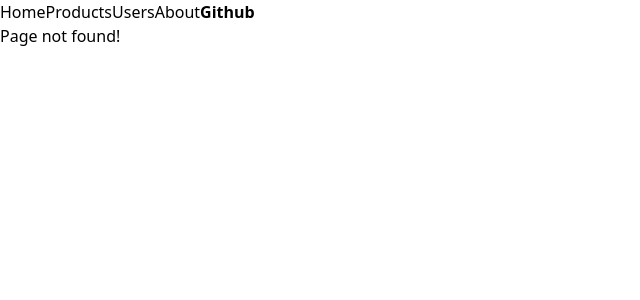
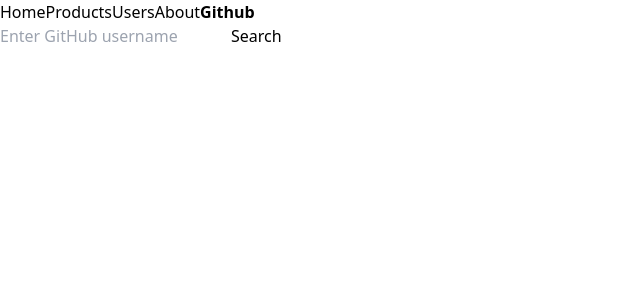
Before and after one commit to shivamshende/React-Router, a React (Vite) app: page /React-Router/github in a window 1280 px wide. Before the commit this address had no page. Shown: the top 300 px of the page, without its empty margins (0-640 px from the left). Built offline with nearby package versions, Linux system fonts and the light colour scheme.

Commit message:
feat - add github profile search feature

```diff
--- a/src/App.jsx
+++ b/src/App.jsx
@@ -9,7 +9,7 @@ import NewProducts from './components/NewProducts'
 import Users from './components/Users'
 import UserDetails from './components/UserDetails'
 import NoMatch from './components/NoMatch'
-// import Github from './components/Github'
+import Github from './components/Github'
 
 function App() {
   return (
@@ -27,7 +27,7 @@ function App() {
           <Route path=':userId' element={<UserDetails />} />
         </Route>
         <Route path='about' element={<About />} />
-        {/* <Route path='github' element={<Github />} /> */}
+        <Route path='github' element={<Github />} />
 
         <Route path='*' element={<NoMatch />} />
       </Routes>
--- a/src/components/Github.jsx
+++ b/src/components/Github.jsx
@@ -0,0 +1,78 @@
+import React, { useState } from 'react';
+
+//In react, components recieve props as an onject. The 'onSearch' property we are extracting from the prop object.
+//'onSearch' prop was passed from the parent component(Github) to the GithubSearch component.
+function GithubSearch({ onSearch }) {
+    const [username, setUsername] = useState('');
+
+    const handleSearch = () => {
+        if (username.trim() !== '') {
+            onSearch(username);
+        }
+    };
+
+    return (
+        <div className="mb-4">
+            <input
+                type="text"
+                placeholder="Enter GitHub username"
+                value={username}
+                onChange={(e) => setUsername(e.target.value)}
+                className="border p-2 mr-2"
+            />
+            <button onClick={handleSearch} className="bg-blue-500 text-white p-2">
+                Search
+            </button>
+        </div>
+    );
+}
+
+//Parent component
+function Github() {
+    const [data, setData] = useState({});
+
+    const fetchData = (username) => {
+        fetch(`https://api.github.com/users/${username}`)
+            .then((response) => response.json())
+            .then((userData) => {
+                console.log(userData);
+                setData(userData);
+            })
+            .catch((error) => {
+                console.error('Error fetching data:', error);
+                setData({});
+            });
+    };
+
+    const handleSearch = (username) => {
+        fetchData(username);
+    };
+
+    return (
+        <div>
+
+            {/* passing 'handleSearch' as the 'onSearch' prop to the 'GithubSearch' component */}
+            <GithubSearch onSearch={handleSearch} />
+
+            {/* checks the length of keys in 'data' object is greater than 0 then the JSX content inside (...) will be rendered */}
+            {Object.keys(data).length > 0 && (
+                <div className="m-4 bg-orange-300 text-gray-800 text-2xl flex justify-center items-center sm:flex-row p-4">
+                    <img src={data.avatar_url} alt="Git picture" width={300} className='rounded-full mx-10' />
+                    <div className='ml-4'>
+                        <p><span className='font-bold'>Name:</span> {data.name}</p>
+                        <div className='flex flex-row'>
+                            <p className='mr-8'><span className='font-bold'>Followers:</span> {data.followers}</p>
+                            <p className='mr-8'><span className='font-bold'>Following:</span> {data.following}</p>
+                        </div>
+                        <p><span className='font-bold'>Total repos:</span> {data.public_repos}</p>
+                        <p><span className='font-bold'>Bio:</span> {data.bio}</p>
+                        <p><span className='font-bold'>Created at:</span> {data.created_at}</p>
+                        <p><span className='font-bold'>Last update:</span> {data.updated_at}</p>
+                    </div>
+                </div>
+            )}
+        </div>
+    );
+}
+
+export default Github;
```
Also changed, not shown: 1 other file (tests, documents, lock files or other folders).
